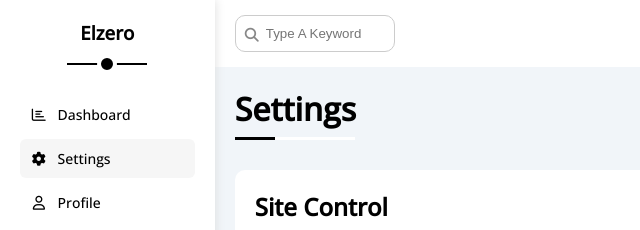
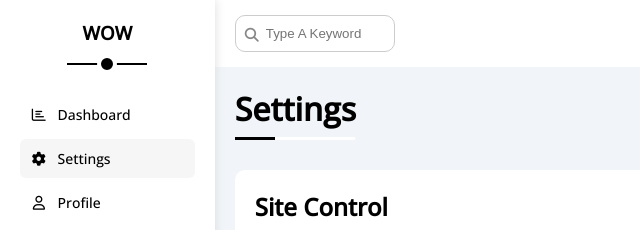
Before and after one commit to devAhmed2023/dashboard, a plain HTML site: page settings.html in a window 1280 px wide. Shown: the top 230 px of the page, 0-640 px from the left. Drawn offline with nearby package versions, Linux system fonts and the light colour scheme.

Commit message:
Update settings.html

```diff
--- a/settings.html
+++ b/settings.html
@@ -15,7 +15,7 @@
   <body>
     <div class="page d-flex">
       <div class="sidebar bg-white p-20 p-relative">
-        <h3 class="p-relative txt-c mt-0">Elzero</h3>
+        <h3 class="p-relative txt-c mt-0">WOW</h3>
         <ul>
           <li>
             <a class="d-flex align-center fs-14 c-black rad-6 p-10" href="index.html">
```
